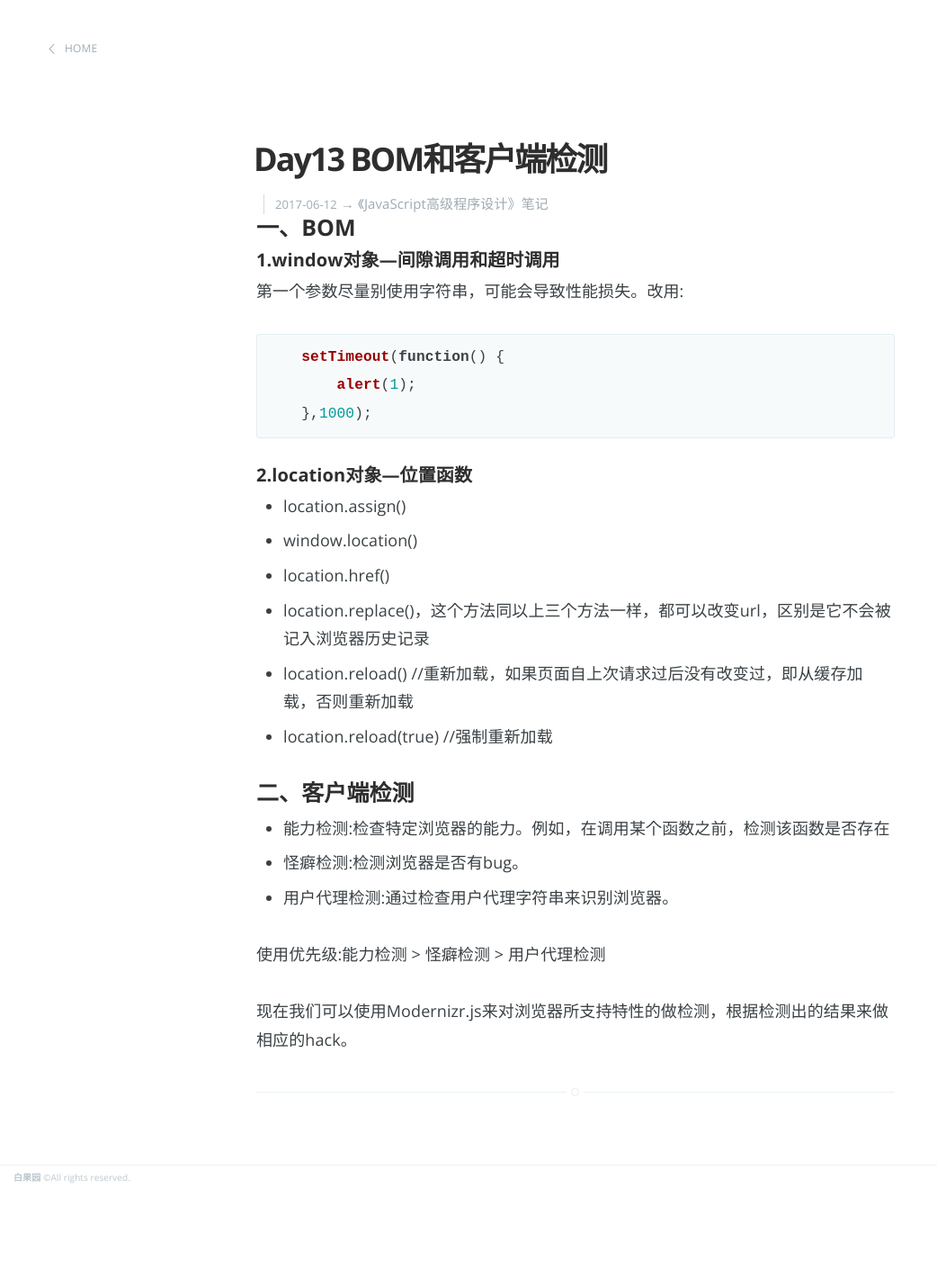
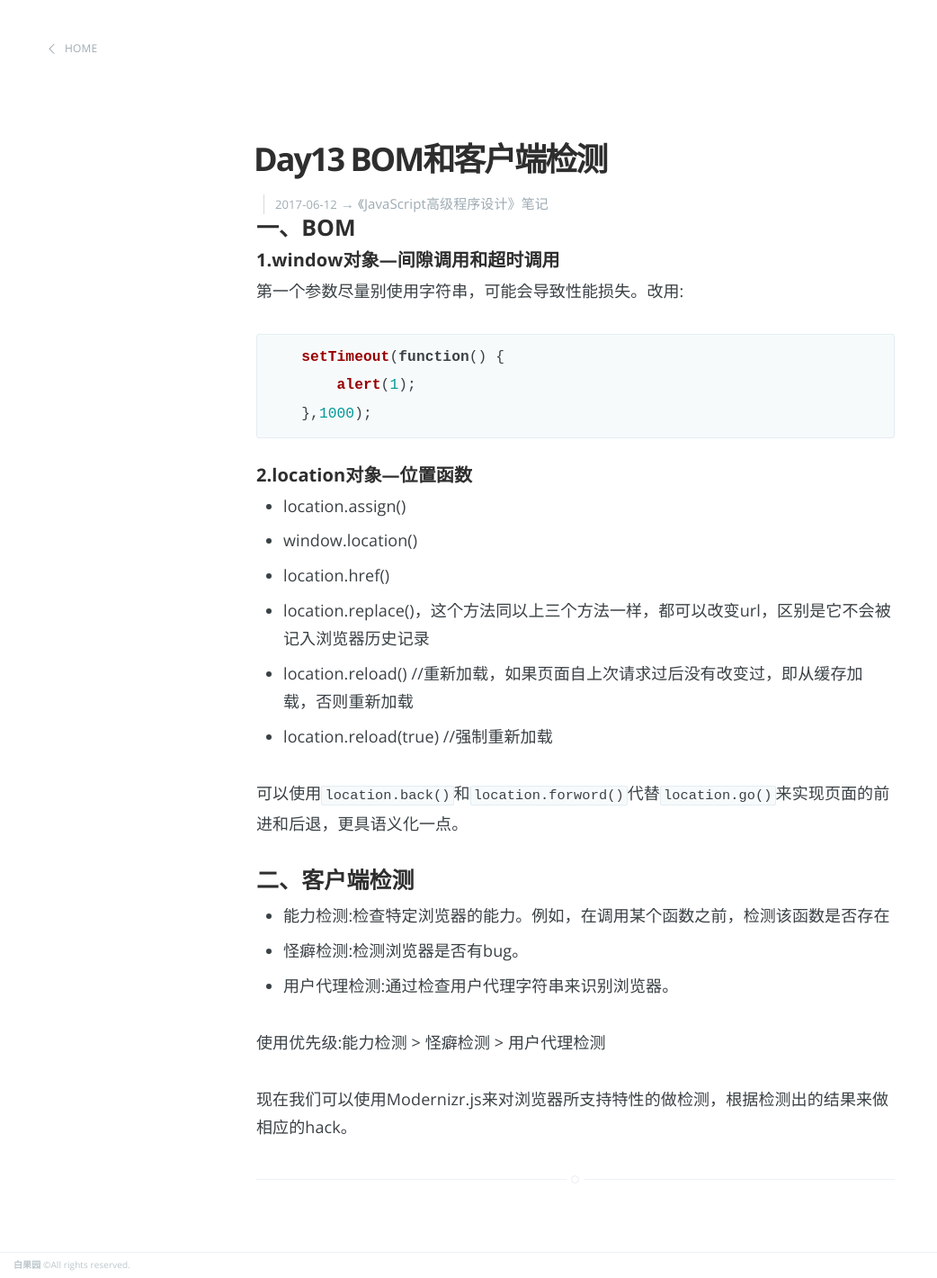
Before and after one commit to bulgerxie/bulgerxie.github.io, a Jekyll site: the page built from _posts/2017-06-12-Notjs-day13.markdown, in a window 1280 px wide. Shown: the whole page at 90% size, without its empty margins (0-1042 px from the left). Built offline with Jekyll 4.4.1, drawn with Linux system fonts in a browser that asks for light colours; before the commit the page ends 1322 px from its top, so only the background shows below that.

Commit message:
Day13 BOM和客户端检测

```diff
--- a/_posts/2017-06-12-Notjs-day13.markdown
+++ b/_posts/2017-06-12-Notjs-day13.markdown
@@ -22,6 +22,7 @@ excerpt: ""
 * location.reload()     //重新加载，如果页面自上次请求过后没有改变过，即从缓存加载，否则重新加载
 * location.reload(true)     //强制重新加载
 
+可以使用`location.back()`和`location.forword()`代替`location.go()`来实现页面的前进和后退，更具语义化一点。
 #### 二、客户端检测
 * 能力检测:检查特定浏览器的能力。例如，在调用某个函数之前，检测该函数是否存在
 * 怪癖检测:检测浏览器是否有bug。
```
